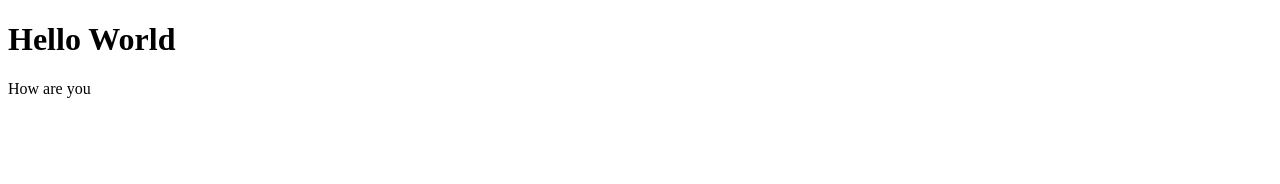
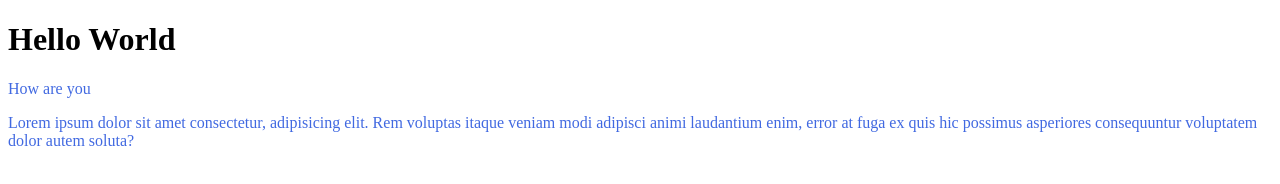
Before and after one commit to Md-Rownak-Islam/my-third-repo, a plain HTML site: page index.html in a window 1280 px wide. Drawn offline with Linux system fonts and the light colour scheme.

Commit message:
stylesheet added

```diff
--- a/index.html
+++ b/index.html
@@ -5,9 +5,11 @@
     <meta http-equiv="X-UA-Compatible" content="IE=edge">
     <meta name="viewport" content="width=device-width, initial-scale=1.0">
     <title>My third git repo</title>
+    <link rel="stylesheet" href="style.css">
 </head>
 <body>
   <h1>Hello World</h1>
   <p>How are you</p>
+  <p>Lorem ipsum dolor sit amet consectetur, adipisicing elit. Rem voluptas itaque veniam modi adipisci animi laudantium enim, error at fuga ex quis hic possimus asperiores consequuntur voluptatem dolor autem soluta?</p>
 </body>
 </html>
--- /dev/null
+++ b/style.css
@@ -0,0 +1,3 @@
+p {
+    color: royalblue;
+}
```
